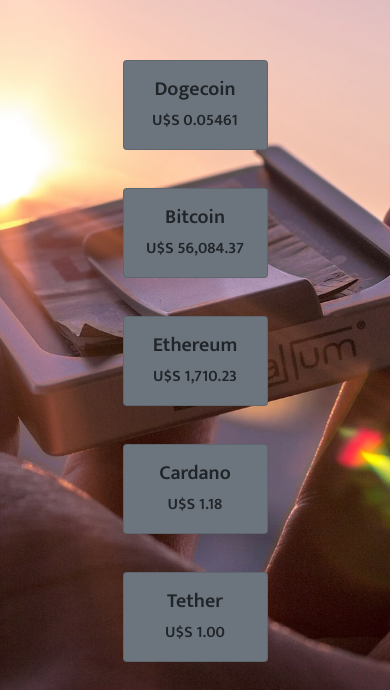
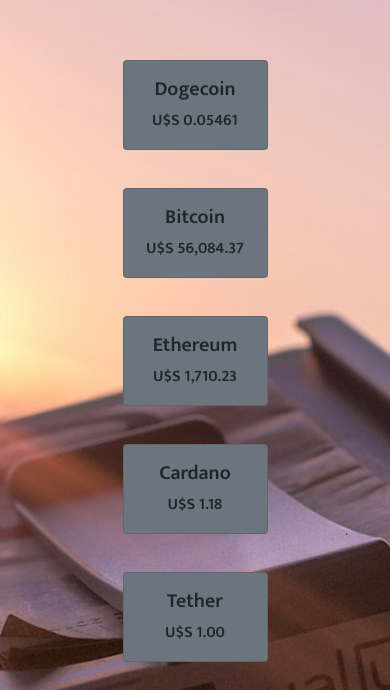
Before and after one commit to guidorapisarda/criptomonedas, a website: page pages/monedas.html in a window 390 px wide. Shown: the part 102-792 px from the top of the page. Drawn offline with nearby package versions, Linux system fonts and the light colour scheme; files that its build step writes are made by us from their sources; files whose address does not match are found by name.

Commit message:
Correccion de bugs en index

```diff
--- a/scss/_fondos.scss
+++ b/scss/_fondos.scss
@@ -1,10 +1,19 @@
 @each $page in contactanos,index,comofuncionan,monedas,blockchain{
     .#{$page} {
-        background: url("../images/#{$page}.jpg")  no-repeat center center fixed;
-        background-size: cover;
+        background: url("../images/#{$page}.jpg") center center;
         -webkit-background-size: cover;
-    	-moz-background-size: cover;
-    	-o-background-size: cover;
-    	background-size: cover;
+		-moz-background-size: cover;
+		-o-background-size: cover;
+		background-size: cover;
     }
 }
+
+body:after{
+      content:"";
+      position:fixed; /* stretch a fixed position to the whole screen */
+      top:0;
+      height:100vh; /* fix for mobile browser address bar appearing disappearing */
+      left:0;
+      right:0;
+      z-index:-1; /* needed to keep in the background */
+}
```
